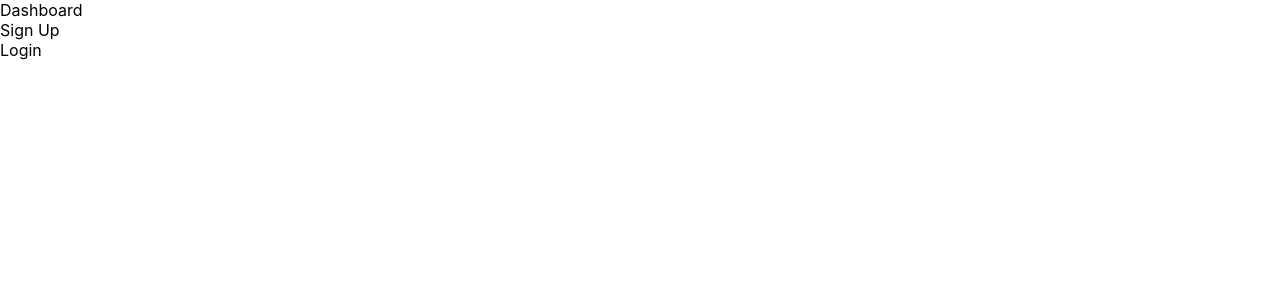
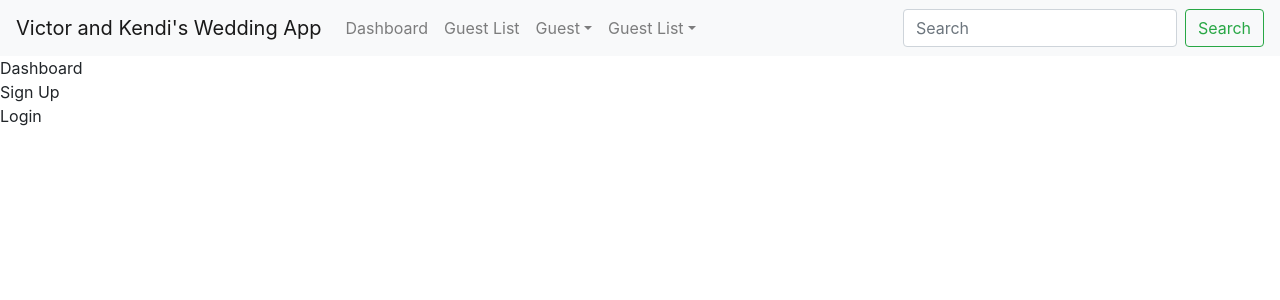
Before and after one commit to TimeForZeros/wedding-app, a React (Create React App) app in the folder client/: page /user/guest in a window 1280 px wide. Shown: the top 300 px of the page. Built offline with nearby package versions, Linux system fonts and the light colour scheme.

Commit message:
Navbar Added

```diff
--- a/client/src/App.js
+++ b/client/src/App.js
@@ -3,15 +3,34 @@ import logo from './logo.svg';
 import Dashboard from './pages/Dashboard';
 import SignUp from './pages/SignUp';
 import Login from './pages/Login';
+import NavbarComp from './components/Navbar';
+
 import './App.css';
 
 const App = () => {
   return (
-    <div>
+    <>
+      <NavbarComp />
       <Dashboard />
       <SignUp />
       <Login />
-    </div>
+      <script
+        src="https://unpkg.com/react/umd/react.production.min.js"
+        crossorigin
+      ></script>
+
+      <script
+        src="https://unpkg.com/react-dom/umd/react-dom.production.min.js"
+        crossorigin
+      ></script>
+
+      <script
+        src="https://unpkg.com/react-bootstrap@next/dist/react-bootstrap.min.js"
+        crossorigin
+      ></script>
+
+      <script>var Alert = ReactBootstrap.Alert;</script>
+    </>
   );
 };
 
--- /dev/null
+++ b/client/src/components/Navbar.jsx
@@ -0,0 +1,46 @@
+import React from 'react';
+import { Link } from 'react-router-dom';
+import Navbar from 'react-bootstrap/Navbar';
+import Nav from 'react-bootstrap/Nav';
+import NavDropdown from 'react-bootstrap/NavDropdown';
+import Form from 'react-bootstrap/Form';
+import FormControl from 'react-bootstrap/FormControl';
+import Button from 'react-bootstrap/Button';
+
+class NavbarComp extends React.Component {
+  state = {};
+  render() {
+    return (
+      <Navbar bg="light" expand="lg">
+        <Navbar.Brand href="#home">Victor and Kendi's Wedding App</Navbar.Brand>
+        <Navbar.Toggle aria-controls="basic-navbar-nav" />
+        <Navbar.Collapse id="basic-navbar-nav">
+          <Nav className="mr-auto">
+            <Nav.Link href="#home">Dashboard</Nav.Link>
+            <Nav.Link href="#link">Guest List</Nav.Link>
+            <NavDropdown title="Guest" id="basic-nav-dropdown">
+              <NavDropdown.Item href="#action/3.1">Add Guest</NavDropdown.Item>
+              <NavDropdown.Item href="#action/3.3">Edit Guest</NavDropdown.Item>
+              <NavDropdown.Item href="#action/3.3">Delete Guest</NavDropdown.Item>
+              <NavDropdown.Divider />
+              <NavDropdown.Item href="#action/3.4">All Guests</NavDropdown.Item>
+            </NavDropdown>
+            <NavDropdown title="Guest List" id="basic-nav-dropdown">
+              <NavDropdown.Item href="#action/3.1"> Create List</NavDropdown.Item>
+              <NavDropdown.Item href="#action/3.3">Edit List</NavDropdown.Item>
+              <NavDropdown.Item href="#action/3.3">Delete List</NavDropdown.Item>
+              <NavDropdown.Divider />
+              <NavDropdown.Item href="#action/3.4">All Lists</NavDropdown.Item>
+            </NavDropdown>
+          </Nav>
+          <Form inline>
+            <FormControl type="text" placeholder="Search" className="mr-sm-2" />
+            <Button variant="outline-success">Search</Button>
+          </Form>
+        </Navbar.Collapse>
+      </Navbar>
+    );
+  }
+}
+
+export default NavbarComp;
--- a/client/src/index.js
+++ b/client/src/index.js
@@ -3,6 +3,7 @@ import ReactDOM from 'react-dom';
 import './index.css';
 import App from './App';
 import * as serviceWorker from './serviceWorker';
+import 'bootstrap/dist/css/bootstrap.min.css';
 
 ReactDOM.render(
   <React.StrictMode>
```
